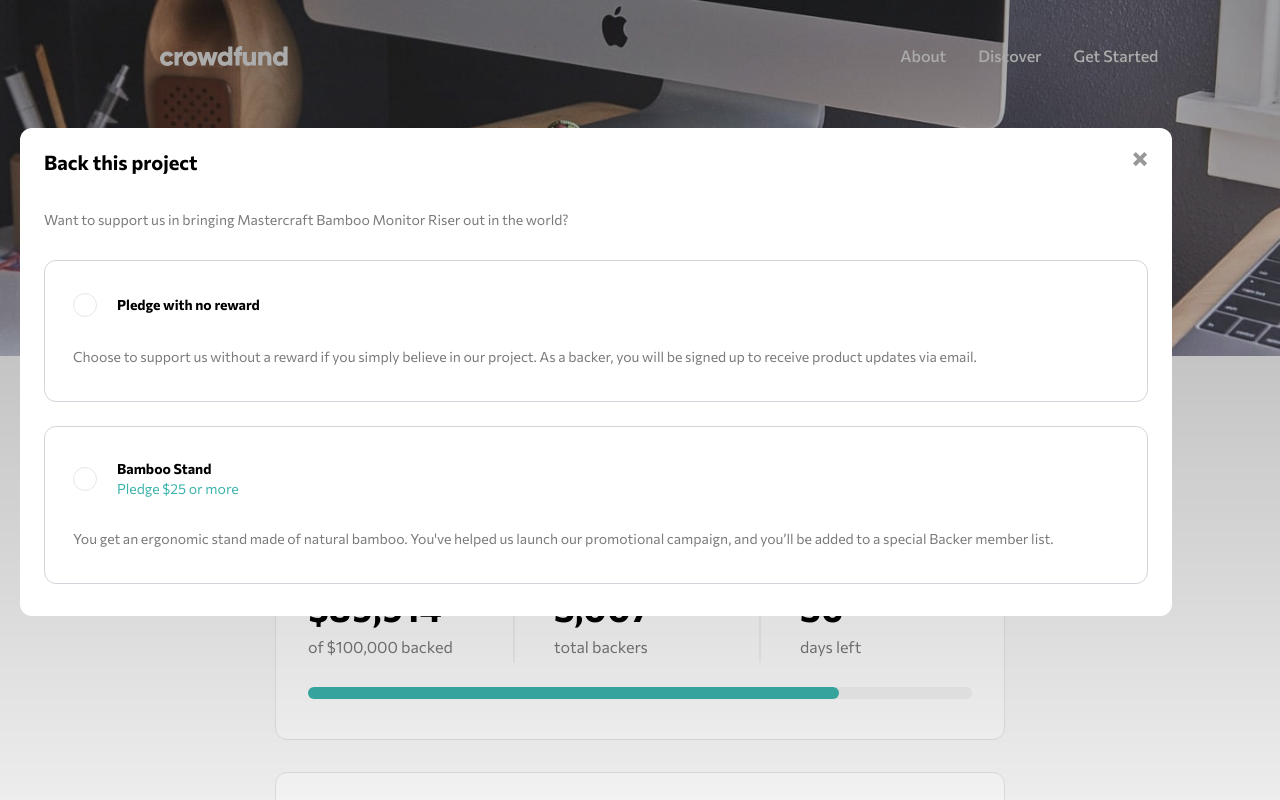
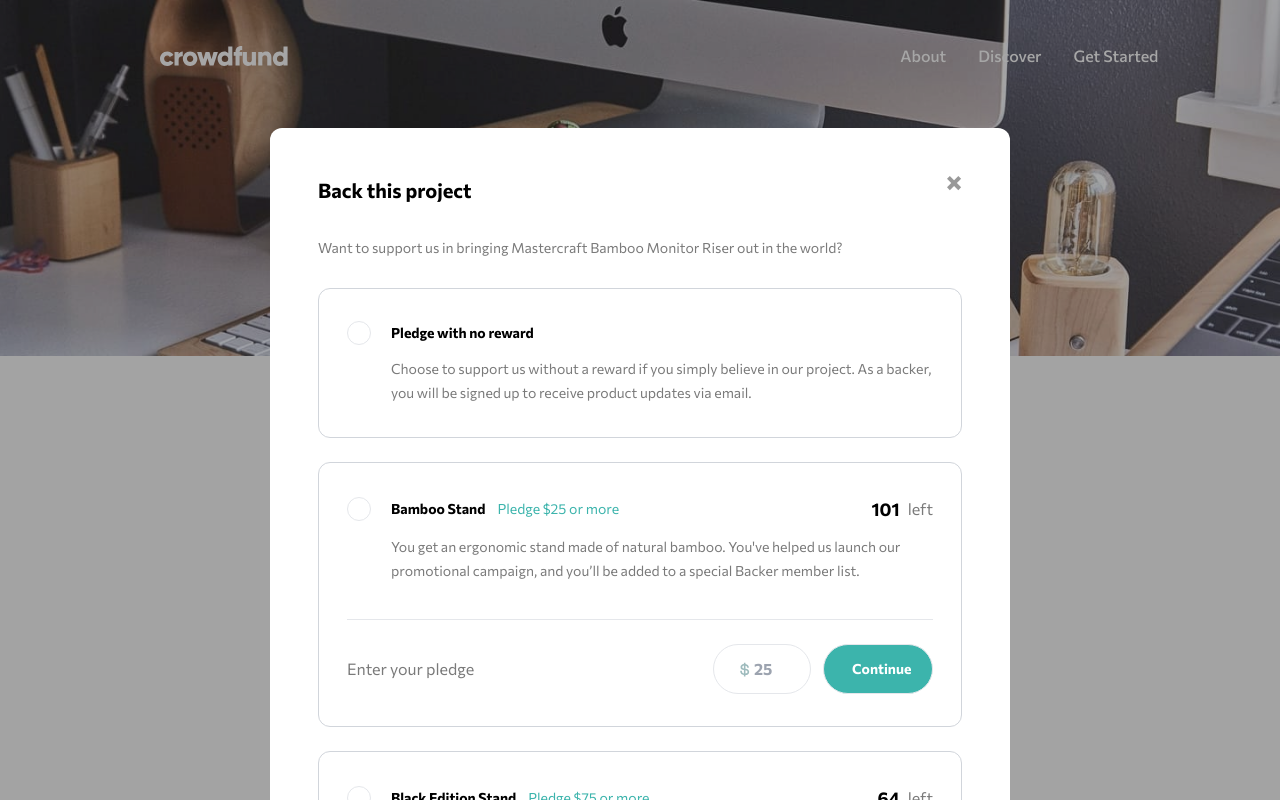
Before and after one commit to Xaxnxdxrxexax/crowdfunding_product_page, a Next.js app: page / in a window 1280 px wide. Both pictures are taken after a click on the button "Back this project". Shown: the top 800 px of the page. Built offline with nearby package versions, Linux system fonts and the light colour scheme.

Commit message:
styling done, do logic now

```diff
--- a/src/app/page.tsx
+++ b/src/app/page.tsx
@@ -6,7 +6,7 @@ export default function HomePage() {
   const [isHamburgerOpen, setIsHamburgerOpen] = useState(false);
   const [isPledgeOpen, setIsPledgeOpen] = useState(false);
   return (
-    <main className="overflow-hidden bg-[#FAFAFA] pb-5">
+    <main className="relative overflow-hidden bg-[#FAFAFA] pb-5">
       <header className="relative flex items-center Fm:mx-auto Fm:max-w-[1440px]">
         <picture>
           <source
@@ -27,11 +27,10 @@ export default function HomePage() {
             isHamburgerOpen ? "block" : "hidden"
           } fixed left-0 top-0 z-10 h-screen w-screen bg-gradient-to-b from-[rgba(0,0,0,0.35)] to-[rgba(0,0,0,0.05)]`}
         ></div>
-
         <div
           className={`${
             isPledgeOpen ? "block" : "hidden"
-          } fixed left-0 top-0 z-20 h-screen w-screen bg-gradient-to-b from-[rgba(0,0,0,0.35)] to-[rgba(0,0,0,0.05)]`}
+          } fixed left-0 top-0 z-20 h-screen w-screen bg-[rgba(0,0,0,0.35)]`}
         ></div>
         <nav className="absolute left-0 top-0 mx-5 mt-8 flex w-[90%] items-center Fm:ml-40 Fm:mt-11 Fm:w-[78%]">
           <Image
@@ -69,6 +68,7 @@ export default function HomePage() {
               </ul>
             </div>
           )}
+
           <ul className="invisible absolute ml-auto flex items-center gap-8 font-medium text-white Fm:visible Fm:static">
             {["About", "Discover", "Get Started"].map((item) => (
               <li key={item} className="hover:cursor-pointer">
@@ -209,7 +209,9 @@ export default function HomePage() {
         </aside>
       </section>
       {isPledgeOpen && (
-        <div className="absolute top-32 z-20 mx-5 w-[90%] rounded-xl bg-white px-6 pb-8 pt-5 ">
+        <div className="absolute left-0 top-0 flex h-screen w-screen items-center justify-center">
+          <div className="absolute top-32 z-20 mx-auto w-[90%] rounded-xl bg-white px-6 pb-8 pt-5 Fm:max-w-[740px] Fm:p-12">
+            <div className="">
               <h2 className="text-xl font-bold">Back this project</h2>
               <Image
                 src={"/images/icon-close-modal.svg"}
@@ -217,34 +219,105 @@ export default function HomePage() {
                 width="15"
                 height="15"
                 onClick={() => setIsPledgeOpen(false)}
-            className="absolute right-6 top-6 cursor-pointer Fm:w-max"
+                className="absolute right-6 top-6 cursor-pointer Fm:right-12 Fm:top-12 Fm:w-max"
               />
               <p className="mb-7 mt-8 text-sm leading-6 text-Fm-Dark-gray">
-            Want to support us in bringing Mastercraft Bamboo Monitor Riser out
-            in the world?
+                Want to support us in bringing Mastercraft Bamboo Monitor Riser
+                out in the world?
               </p>
               <div className="flex flex-wrap items-center gap-x-5 gap-y-0 rounded-xl border-[1px] border-gray-300 px-7 py-8">
                 <div className="h-6 w-6 rounded-full border-[1px]"></div>
                 <p className="text-sm font-bold">Pledge with no reward</p>
-            <p className="mt-7 text-sm leading-6 text-Fm-Dark-gray">
-              Choose to support us without a reward if you simply believe in our
-              project. As a backer, you will be signed up to receive product
-              updates via email.
+                <p className="mt-7 text-sm leading-6 text-Fm-Dark-gray Fm:mt-3 Fm:pl-11">
+                  Choose to support us without a reward if you simply believe in
+                  our project. As a backer, you will be signed up to receive
+                  product updates via email.
                 </p>
               </div>
               <div className="mt-6 flex flex-wrap items-center gap-x-5 gap-y-0 rounded-xl border-[1px] border-gray-300 px-7 py-8">
                 <div className="h-6 w-6 rounded-full border-[1px]"></div>
-            <div>
+                <div className="Fm:flex Fm:gap-3">
                   <p className="text-sm font-bold">Bamboo Stand</p>
                   <p className="text-sm text-Fm-Moderate-cyan">
                     Pledge $25 or more
                   </p>
                 </div>
-            <p className="mt-7 text-sm leading-6 text-Fm-Dark-gray">
+                <p className="mb-3 mt-7 text-sm leading-6 text-Fm-Dark-gray Fm:order-4 Fm:mt-3 Fm:pl-11">
                   You get an ergonomic stand made of natural bamboo. You&apos;ve
-              helped us launch our promotional campaign, and you’ll be added to
-              a special Backer member list.
+                  helped us launch our promotional campaign, and you’ll be added
+                  to a special Backer member list.
                 </p>
+                <p className="flex items-center text-Fm-Dark-gray Fm:order-3 Fm:my-0 Fm:ml-auto Fm:self-stretch">
+                  <span className="mr-2 text-lg font-bold text-Fm-Black">
+                    101
+                  </span>{" "}
+                  left
+                </p>
+                <div className="order-last w-full pt-6 Fm:flex Fm:flex-wrap">
+                  <div className="w-full border-t-[1px] pb-6 Fm:grow"></div>
+                  <p className="w-full pb-4 text-center text-Fm-Dark-gray Fm:w-auto Fm:self-center Fm:pb-0">
+                    Enter your pledge
+                  </p>
+                  <div className="flex w-full justify-between gap-3 Fm:ml-auto Fm:w-auto Fm:max-w-[220px]">
+                    <input
+                      type="number"
+                      placeholder="25"
+                      className="w-1/2 rounded-full border p-3 font-bold text-black"
+                      style={{
+                        backgroundImage: "url(images/icon-dollar.svg)",
+                        backgroundSize: "10px",
+                        backgroundPosition: "30% 53%",
+                        backgroundRepeat: "no-repeat",
+                        paddingLeft: "40px",
+                      }}
+                    />
+                    <button className="w-1/2 rounded-full border bg-Fm-Moderate-cyan p-3 px-7 text-sm font-bold text-white">
+                      Continue
+                    </button>
+                  </div>
+                </div>
+              </div>
+              <div className="mt-6 flex flex-wrap items-center gap-x-5 gap-y-0 rounded-xl border-[1px] border-gray-300 px-7 py-8">
+                <div className="h-6 w-6 rounded-full border-[1px]"></div>
+                <div className="Fm:flex Fm:gap-3">
+                  <p className="text-sm font-bold">Black Edition Stand</p>
+                  <p className="text-sm text-Fm-Moderate-cyan">
+                    Pledge $75 or more
+                  </p>
+                </div>
+                <p className="mb-3 mt-7 text-sm leading-6 text-Fm-Dark-gray Fm:order-4 Fm:mt-3 Fm:pl-11">
+                  You get a Black Special Edition computer stand and a personal
+                  thank you. You&apos;ll be added to our Backer member list.
+                  Shipping is included.
+                </p>
+                <p className="flex items-center text-Fm-Dark-gray Fm:order-3 Fm:my-0 Fm:ml-auto Fm:self-stretch">
+                  <span className="mr-2 text-lg font-bold text-Fm-Black">
+                    64
+                  </span>{" "}
+                  left
+                </p>
+              </div>
+              <div className="mt-6 flex flex-wrap items-center gap-x-5 gap-y-0 rounded-xl border-[1px] border-gray-300 px-7 py-8 opacity-60">
+                <div className="h-6 w-6 rounded-full border-[1px]"></div>
+                <div className="Fm:flex Fm:gap-3">
+                  <p className="text-sm font-bold">Mahogany Special Edition</p>
+                  <p className="text-sm text-Fm-Moderate-cyan">
+                    Pledge $200 or more
+                  </p>
+                </div>
+                <p className="mb-3 mt-7 text-sm leading-6 text-Fm-Dark-gray Fm:order-4 Fm:mt-3 Fm:pl-11">
+                  You get two Special Edition Mahogany stands, a Backer T-Shirt,
+                  and a personal thank you. You&apos;ll be added to our Backer
+                  member list. Shipping is included.
+                </p>
+                <p className="flex items-center text-Fm-Dark-gray Fm:order-3 Fm:my-0 Fm:ml-auto Fm:self-stretch">
+                  <span className="mr-2 text-lg font-bold text-Fm-Black">
+                    0
+                  </span>{" "}
+                  left
+                </p>
+              </div>
+            </div>
           </div>
         </div>
       )}
```
Also changed, not shown: public/images/icon-dollar.svg (added). Lines whose indentation alone changed are shown as unchanged.
